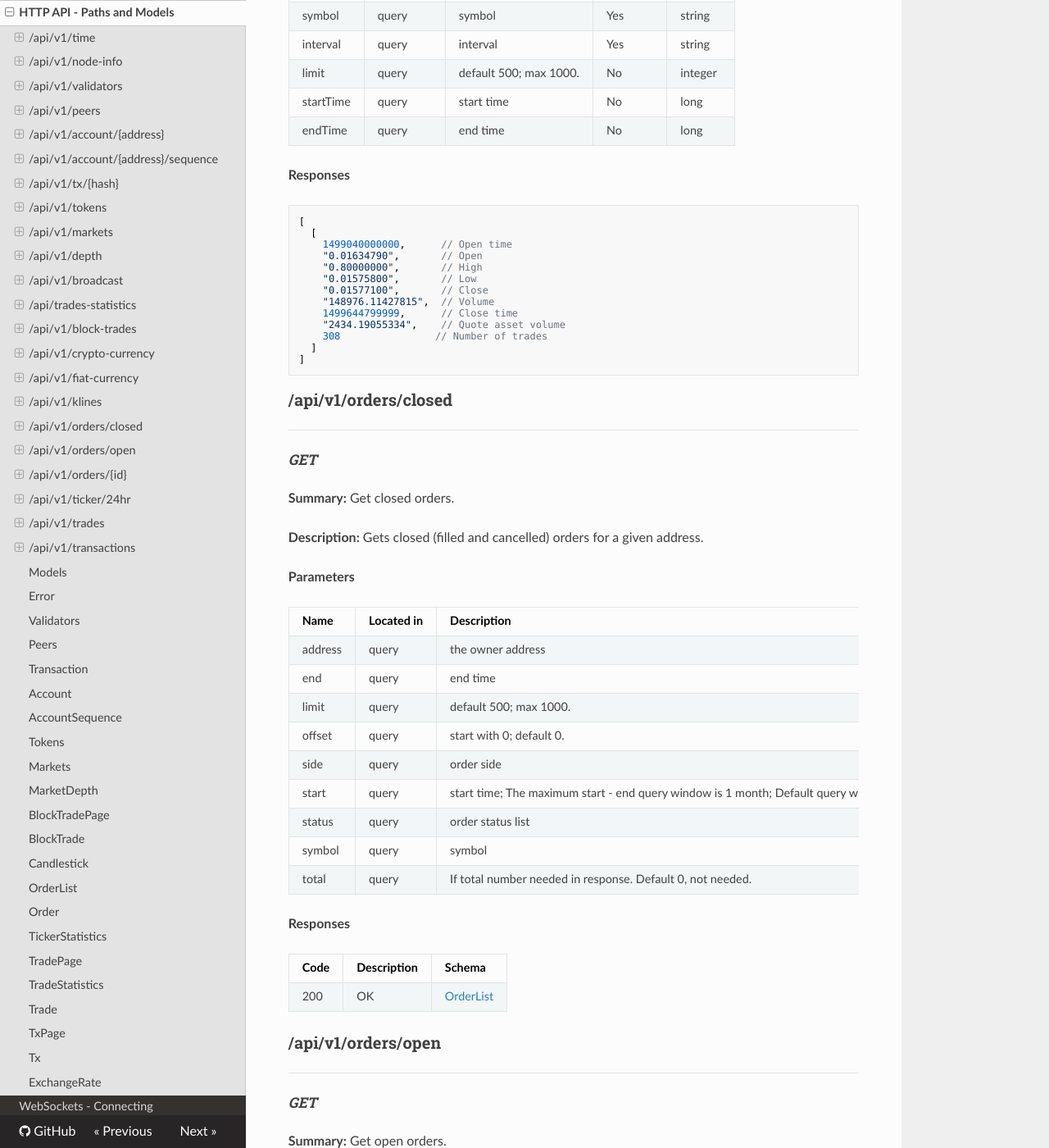
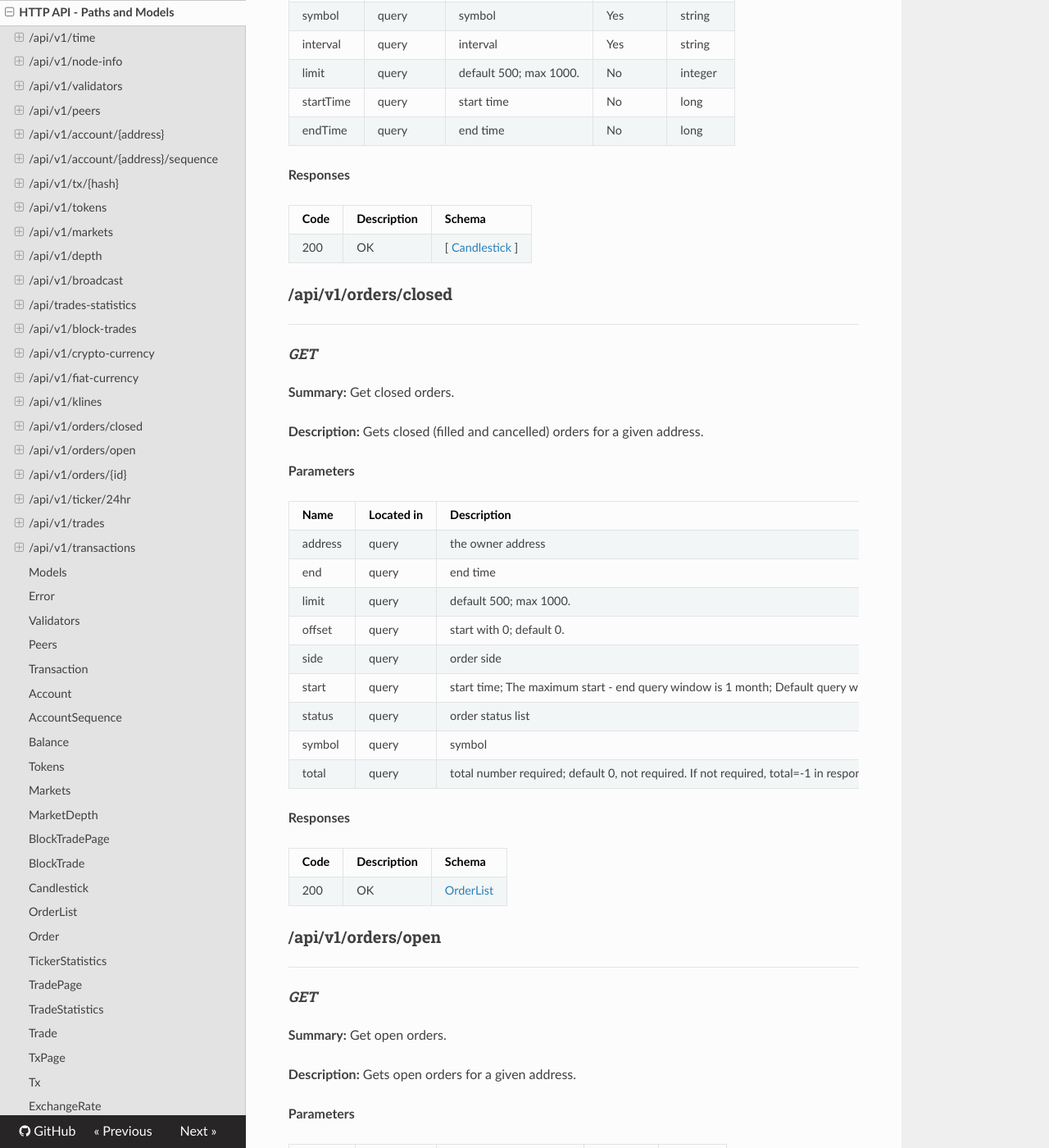
Before and after one commit to yash-sharma1/docs-site, an MkDocs documentation site: the page built from docs/api-reference/dex-api/paths.md, in a window 1280 px wide and 1400 px high, scrolled down 10078 px. Shown: the whole window at 82% size. Built offline with MkDocs 1.6.1, drawn with Linux system fonts in a browser that asks for light colours; nearby versions of some CDN libraries; some of the changed text lies outside the part shown.

Commit message:
api docs: added balance def

````diff
--- a/docs/api-reference/dex-api/paths.md
+++ b/docs/api-reference/dex-api/paths.md
@@ -373,21 +373,9 @@
 
 **Responses**
 
-```javascript
-[
-  [
-    1499040000000,      // Open time
-    "0.01634790",       // Open
-    "0.80000000",       // High
-    "0.01575800",       // Low
-    "0.01577100",       // Close
-    "148976.11427815",  // Volume
-    1499644799999,      // Close time
-    "2434.19055334",    // Quote asset volume
-    308                // Number of trades
-  ]
-]
-```
+| Code | Description | Schema |
+| ---- | ----------- | ------ |
+| 200 | OK | [ [Candlestick](#candlestick) ] |
 
 ### /api/v1/orders/closed
 ---
@@ -408,7 +396,7 @@
 | start | query | start time; The maximum start - end query window is 1 month; Default query window is latest 7 days. | No | long |
 | status | query | order status list | No | [ string ] |
 | symbol | query | symbol | No | string |
-| total | query | If total number needed in response. Default 0, not needed. | No | integer. 1 or 0|
+| total | query | total number required; default 0, not required. If not required, total=-1 in response | No | integer |
 
 **Responses**
 
@@ -508,7 +496,7 @@
 | side | query | order side | No | string |
 | start | query | start time; The maximum start - end query window is 1 month; Default query window is latest 7 days. | No | long |
 | symbol | query | symbol | No | string |
-| total | query | If total number needed in response. Default 0, not needed. | No | integer. 1 or 0|
+| total | query | total number required; default 0, not required. If not required, total=-1 in response | No | integer |
 
 **Responses**
 
@@ -588,7 +576,7 @@
 | ---- | ---- | ----------- | -------- |
 | account_number | integer |  | No |
 | address | string (address) |  | No |
-| balances | [  ] |  | No |
+| balances | [ [Balance](#balance) ] |  | No |
 | public_key | [ integer ] | Public key bytes | No |
 | sequence | long |  | No |
 
@@ -597,6 +585,15 @@
 | Name | Type | Description | Required |
 | ---- | ---- | ----------- | -------- |
 | sequence | long |  | No |
+
+### Balance
+
+| Name | Type | Description | Required |
+| ---- | ---- | ----------- | -------- |
+| symbol | string (currency) |  | No |
+| free | string (fixed8) | In decimal form, e.g. 0.00000000 | No |
+| locked | string (fixed8) | In decimal form, e.g. 0.00000000 | No |
+| frozen | string (fixed8) | In decimal form, e.g. 0.00000000 | No |
 
 ### Tokens
 
````
Also changed, not shown: swagger.yml (+8 -5 lines).
